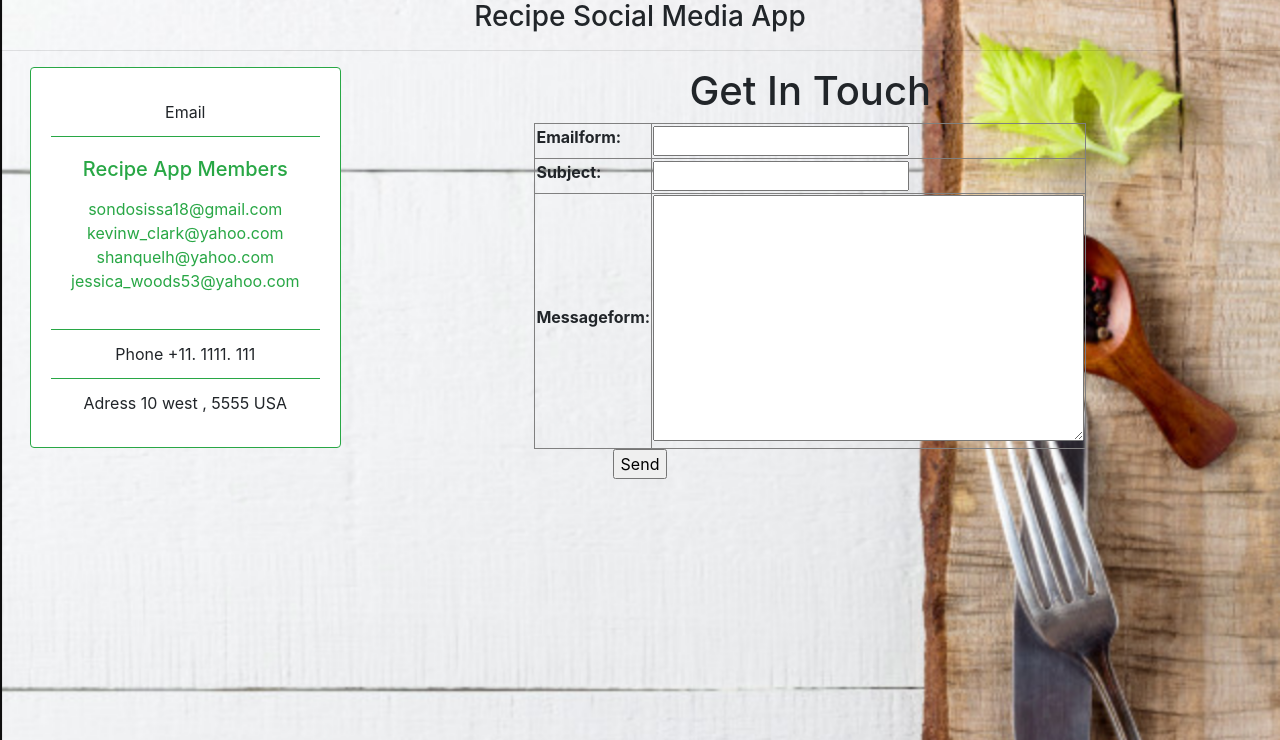
After one commit to Sondosissa18/capstone-recipe-app, a Django app: page /contact/ in a window 1280 px wide. The commit adds this page. Shown: the top 740 px of the page. Run offline with Django 3.2, Linux system fonts and the light colour scheme; some libraries are stand-ins or nearby versions.

Commit message:
added contact page

```diff
--- a/authentication/forms.py
+++ b/authentication/forms.py
@@ -12,3 +12,9 @@ class SignupForm(forms.Form):
     username = forms.CharField(max_length=50)
     email = forms.EmailField(required=False)
     password = forms.CharField(widget=forms.PasswordInput)
+
+
+class ContactForm(forms.Form):
+    emailform = forms.EmailField(required=True)
+    subject = forms.CharField(required=True)
+    messageform = forms.CharField(widget=forms.Textarea, required=True)
--- a/authentication/views.py
+++ b/authentication/views.py
@@ -3,12 +3,12 @@ from django.contrib.auth import login, logout, authenticate
 from django.contrib.auth.decorators import login_required
 from recipe_user.models import Author
 from recipe_app.models import Recipe
-
 from django.contrib.auth.views import LogoutView
-from authentication.forms import LoginForm, SignupForm
+from authentication.forms import LoginForm, SignupForm, ContactForm
 
 from django.views.generic import View
 
+from django.core.mail import send_mail
 
 # @login_required()
 def login_view(request):
@@ -83,3 +83,18 @@ def login_view(request):
 #                 )
 #     signup_form = SignupForm()
 #     return render(request, "login.html", {"signup_form": signup_form})
+
+
+
+def contactview(request):
+    if request.method == "GET":
+        form = ContactForm()
+    else:
+        form = ContactForm(request.POST)
+        if form.is_valid():
+            emailform = form.cleaned_data['emailform']
+            subject = form.cleaned_data['subject']
+            messageform = form.cleaned_data['messageform']
+            send_mail(subject, messageform, emailform,['sondosissa18@gmail.com', emailform ])
+
+    return render(request, "Contactpage.html", {"form": form})
--- a/recipeapp/urls.py
+++ b/recipeapp/urls.py
@@ -29,7 +29,8 @@ from django.contrib.staticfiles.urls import staticfiles_urlpatterns
 
 
 urlpatterns = [
-    path('', recipe_views.IndexView.as_view(), name="homepage"),
+    # path('', recipe_views.IndexView.as_view(), name="homepage"),
+    path('', recipe_views.index_view, name="homepage"),
     path('recipes/<int:recipe_id>/', recipe_views.RecipeDetailView.as_view(),
          name="recipe_detail_view"),
     path('message/', notifica_views.message_view, name="message_view"),
@@ -38,10 +39,8 @@ urlpatterns = [
     path('logout/', LogoutView.as_view(), name="logout"),
     # path('signup/', auth_views.signup_view, name="signup"),
     # path('results/', recipe_views.SearchView.as_view(), name='search'),
-    path('searchbar/', recipe_views.search_bar, name='searchbar')
-
-
-
+    path('searchbar/', recipe_views.search_bar, name='searchbar'),
+    path('contact/', auth_views.contactview, name='contactview'),
 ]
 
 urlpatterns += staticfiles_urlpatterns()
--- /dev/null
+++ b/static/style.css
@@ -0,0 +1,3 @@
+* {
+  background-image: url('img1/contact.png');
+}
--- /dev/null
+++ b/templates/Contactpage.html
@@ -0,0 +1,54 @@
+
+<!DOCTYPE html>
+<html>
+<head>
+<link rel="stylesheet" href="//maxcdn.bootstrapcdn.com/bootstrap/3.2.0/css/bootstrap-theme.min.css">
+<link rel="stylesheet" href="https://stackpath.bootstrapcdn.com/bootstrap/4.1.3/css/bootstrap.min.css" integrity="sha384-MCw98/SFnGE8fJT3GXwEOngsV7Zt27NXFoaoApmYm81iuXoPkFOJwJ8ERdknLPMO" crossorigin="anonymous">
+<title>CONTACT FORM PAGE </title>
+
+</head>
+
+{% load static %}
+<body style="background-image: url({% static 'img1/contact.png' %}); object-fit: cover; width: 100%; background-repeat: no-repeat; height: 500px; background-size: cover;"/>
+
+    <center>
+        <h3>Recipe Social Media App</h3>
+        <hr/>
+
+
+<div class="card border-success" style="max-width: 20rem width: 50%; margin-left: 30px;
+    float: left;
+    padding: 20px;">
+  <div class="card-header bg-transparent  border-success ">Email</div>
+  <div class="card-body text-success">
+    <h5 class="card-title">Recipe App Members</h5>
+    <p class="card-text"><p class="mb-0">sondosissa18@gmail.com</p>
+            <p class="mb-0">kevinw_clark@yahoo.com</p>
+            <p class="mb-0">shanquelh@yahoo.com</p>
+            <p class="mb-0">jessica_woods53@yahoo.com</p></p>
+  </div>
+  <div class="card-footer bg-transparent border-success">Phone
++11. 1111. 111</div>
+<div class="card-footer bg-transparent border-success">Adress
+10 west , 5555 USA</div>
+</div>
+
+
+        <div class="section_heag" style="max-width: 20rem width: 50%; margin-left: 30px;">
+
+        <h1>Get In Touch </h1>
+
+        <div class="linebreaksbr">
+        </div>
+        </div>
+
+        <form method="POST">
+            {% csrf_token %}
+        <table border="1">
+        {{form}}
+    </table>
+    <input type="submit" value="Send"/>
+</form>
+    </center>
+</body>
+</html>
--- a/templates/login.html
+++ b/templates/login.html
@@ -276,13 +276,13 @@
 			<li class="dropdown">
 				<a data-toggle="dropdown" class="dropdown-toggle" href="#">Services <b class="caret"></b></a>
 				<ul class="dropdown-menu">
-					<li><a href="/">Home</a></li>
-					<li><a href="message/">Messages</a></li>
+					<li><a href="">Home</a></li>
+					<li><a href="/message/">Messages</a></li>
 					<li><a href="recipes/{{recipe_id}}">Recipe Detail</a></li>
 				</ul>
 			</li>
 			<li><a href="#">Blog</a></li>
-			<li><a href="#">Contact</a></li>
+			<li><a href="/contact/">Contact</a></li>
 		</ul>
 		<form class="navbar-form form-inline">
 			<div class="input-group search-box">
```
Also changed, not shown: recipe_app/views.py (+16 -11 lines), recipeapp/settings.py (+34 -1 lines), recipe_app/migrations/0004_merge_20210107_1902.py (added), static/img1/contact.png (added).
